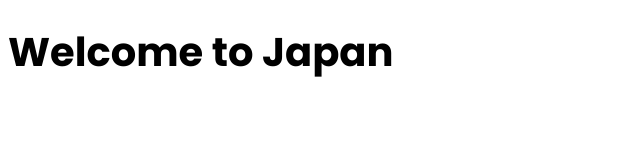
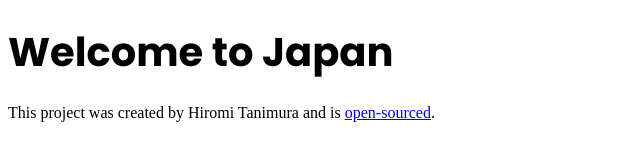
Before and after one commit to hiromirhondalee/travel-japan, a plain HTML site: page index.html in a window 1280 px wide. Shown: the whole page, without its empty margins (0-640 px from the left). Drawn offline with Linux system fonts and the light colour scheme.

Commit message:
Added Footer with link to Github Repository

```diff
--- a/index.html
+++ b/index.html
@@ -13,5 +13,6 @@
 <body>
   <h1>Welcome to Japan</h1>
 
+  <footer>This project was created by Hiromi Tanimura and is <a href="https://github.com/hiromirhondalee/travel-japan" target="_blank">open-sourced</a>.</footer>
 </body>
 </html>
```
